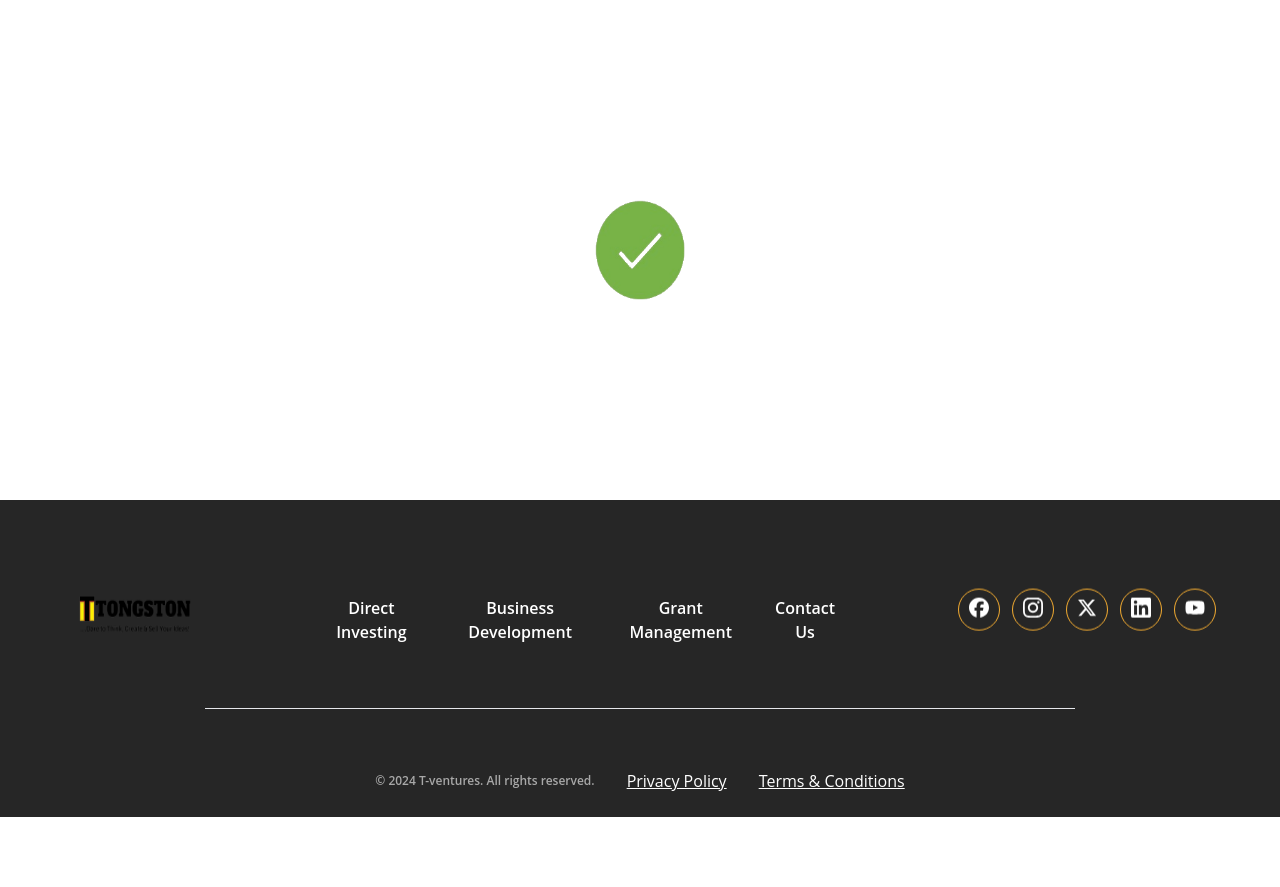
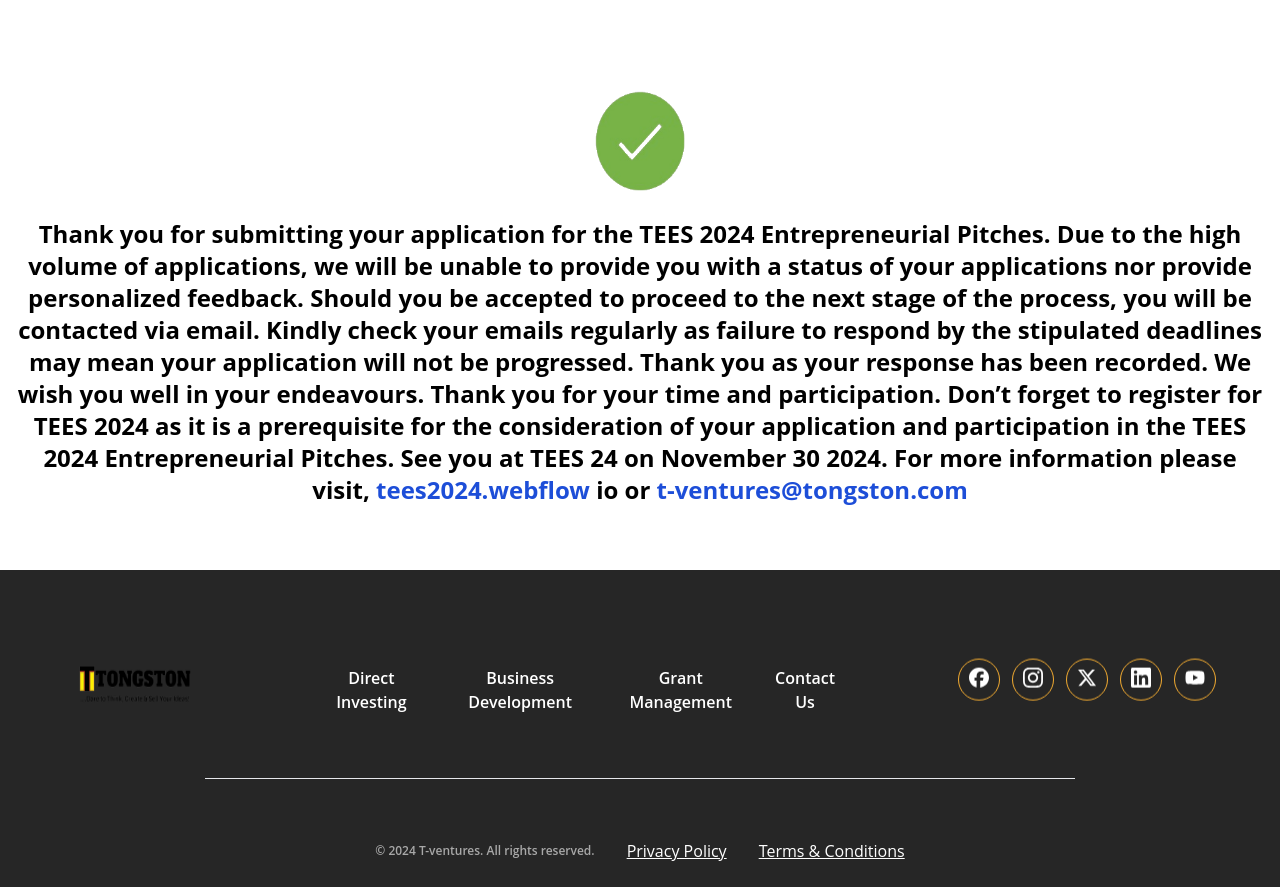
Before and after one commit to eabuo21/Tongston-Ventures, a React (Vite) app: page /success in a window 1280 px wide. Before the commit the page ends 817 px from the top, so only its background shows below. Built offline with nearby package versions, Linux system fonts and the light colour scheme; a web font is replaced by a local one.

Commit message:
new commit

```diff
--- a/src/components/Tess/Success.jsx
+++ b/src/components/Tess/Success.jsx
@@ -1,3 +1,5 @@
+/** @format */
+
 import React, { useEffect } from "react";
 import { useNavigate } from "react-router-dom";
 import Successgif from "../../assets/Icons/success.gif";
@@ -13,21 +15,39 @@
     handleScroll();
     const timer = setTimeout(() => {
       navigate("/");
-    }, 10000); // 3 seconds
+    }, 20000); // 3 seconds
 
     // Clean up the timer if the component is unmounted before the timer ends
     return () => clearTimeout(timer);
   }, [navigate]);
 
   return (
-    <div className="bg-white flex flex-col justify-center items-center mx-auto h-[500px]">
+    <div className="bg-white flex flex-col justify-center items-center mx-auto h-[fixed] p-4 z-50 ">
       <img
         src={Successgif}
         alt="success-gif"
         className="w-[300px] h-[250px] mx-auto flex justify-center items-center"
       />
-      <p className="thanks-text text-green-800 font-bold relative bottom-[3rem] font-serif text-2xl text-center">
-
+      <p className="thanks-text text-dark font-bold relative bottom-[3rem] font-serif text-2xl text-center">
+        Thank you for submitting your application for the TEES 2024
+        Entrepreneurial Pitches. Due to the high volume of applications, we will
+        be unable to provide you with a status of your applications nor provide
+        personalized feedback. Should you be accepted to proceed to the next
+        stage of the process, you will be contacted via email. Kindly check your
+        emails regularly as failure to respond by the stipulated deadlines may
+        mean your application will not be progressed. Thank you as your response
+        has been recorded. We wish you well in your endeavours. Thank you for
+        your time and participation. Don’t forget to register for TEES 2024 as
+        it is a prerequisite for the consideration of your application and
+        participation in the TEES 2024 Entrepreneurial Pitches. See you at TEES
+        24 on November 30 2024. For more information please visit,
+        <a href="https://tees2024.webflow " className="text-blue-700"> tees2024.webflow </a>io or{" "}
+        <a
+          href="mailto:t-ventures@tongston.com
+"
+         className="text-blue-700">
+          t-ventures@tongston.com
+        </a>{" "}
       </p>
     </div>
   );
--- a/src/components/Tess/TeesAppForm.jsx
+++ b/src/components/Tess/TeesAppForm.jsx
@@ -6,6 +6,7 @@
   showErrorNotification,
 } from "../Notification/Notification";
 import validation from "./Validate";
+import Flyer from "../../assets/images/TEES Pitches Flyer.png";
 
 const Dropdown = ({ name, options, value, onChange, error }) => (
   <div>
@@ -302,7 +303,7 @@
   // Define more dropdown options as needed...
 
   return (
-    <div className="flex flex-col inset-0 bg-black z-50 w-full h-full justify-center items-center fixed">
+    <div className="flex flex-col inset-0 bg-black bg-opacity-84 z-50 w-full h-full justify-center items-center fixed">
       <div className="bg-white w-[300px] h-[300px] inset-0 z-50 flex flex-col gap-4 justify-start items-center md:w-[800px] md:h-[450px] p-4 overflow-y-auto">
         <button onClick={onClose} className="text-dark text-xl mx-auto mr-5">
           Close
```
